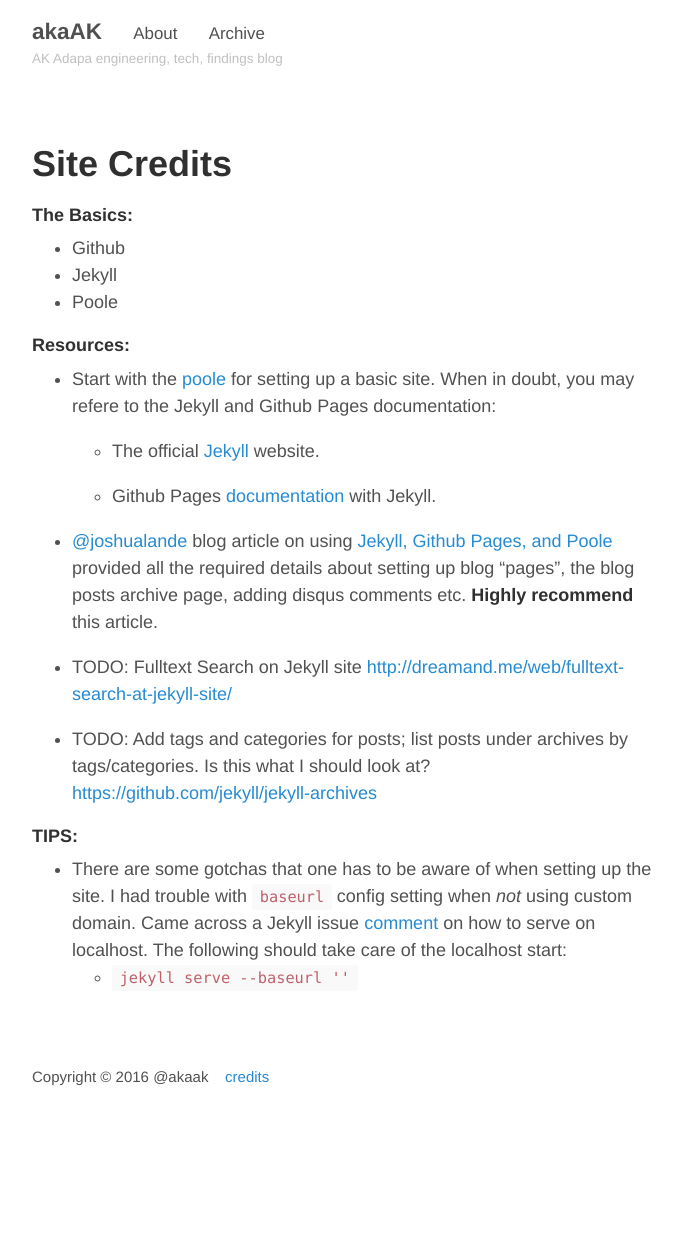
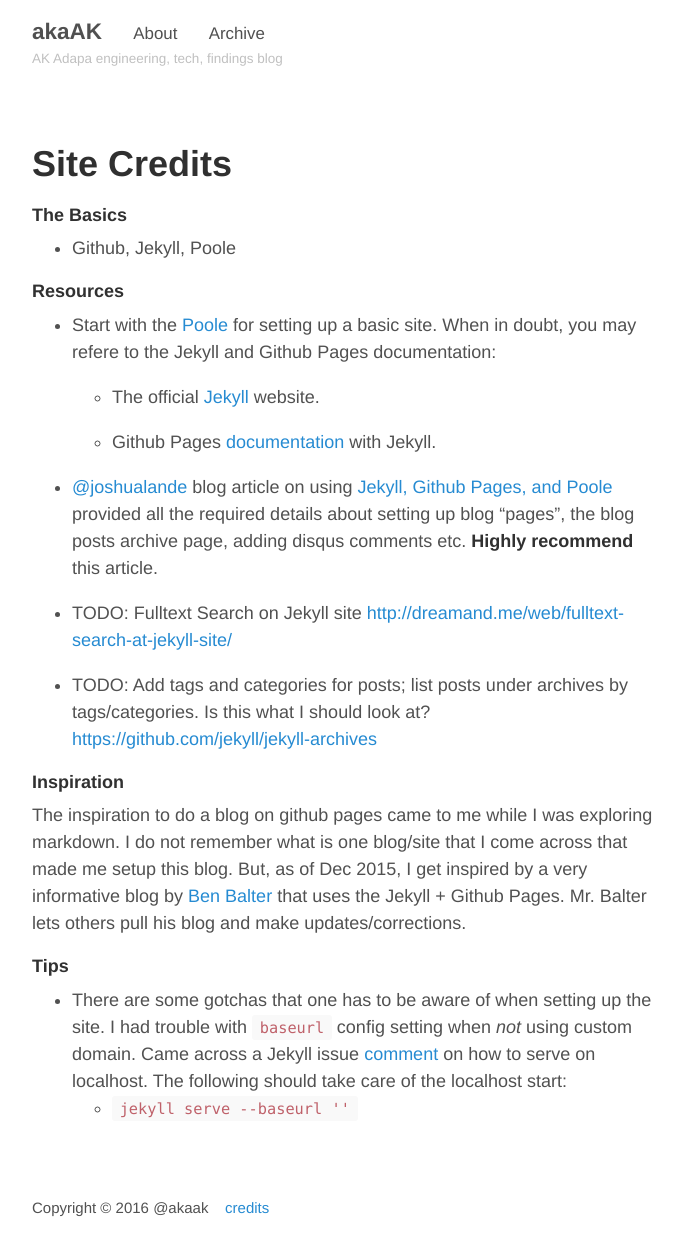
Before and after one commit to akaak/blog, a Jekyll site: the page built from credits.md, in a window 1280 px wide. Shown: the whole page, without its empty margins (293-975 px from the left). Built offline with Jekyll 4.4.1, drawn with Linux system fonts in a browser that asks for light colours; before the commit the page ends 1126 px from its top, so only the background shows below that.

```diff
--- a/credits.md
+++ b/credits.md
@@ -5,16 +5,14 @@ title: Site Credits
 
 
 
-#### The Basics:
+#### The Basics
 
-- Github
-- Jekyll
-- Poole
+- Github, Jekyll, Poole
 
 
-#### Resources:
+#### Resources
 
-- Start with the [poole](https://github.com/poole/poole) for setting up a basic site. When in doubt, you may refere to the Jekyll and Github Pages documentation:
+- Start with the [Poole](https://github.com/poole/poole) for setting up a basic site. When in doubt, you may refere to the Jekyll and Github Pages documentation:
 
 
 	- The official [Jekyll](http://jekyllrb.com/) website.
@@ -29,7 +27,12 @@ title: Site Credits
 - TODO: Add tags and categories for posts; list posts under archives by tags/categories.
 Is this what I should look at? <https://github.com/jekyll/jekyll-archives>
 
-#### TIPS:
+#### Inspiration
+
+The inspiration to do a blog on github pages came to me while I was exploring markdown. I do not remember what is one blog/site that I come across that made me setup this blog. But, as of Dec 2015, I get inspired by a very informative blog by [Ben Balter](https://github.com/benbalter/benbalter.github.com) that uses the Jekyll + Github Pages. Mr. Balter lets others pull his blog and make updates/corrections.
+
+
+#### Tips
 
 - There are some gotchas that one has to be aware of when setting up the site. I had trouble with `baseurl` config setting when _not_ using custom domain. Came across a Jekyll issue [comment](https://github.com/jekyll/jekyll/issues/332#issuecomment-18952908) on how to serve on localhost. The following should take care of the localhost start:
 	-	`jekyll serve --baseurl '' `
```
Also changed, not shown: _posts/2015-12-19-blog-with-poole.md (+9 -3 lines), about.md (+15 -6 lines), archive.md (+3 -1 lines), 1 other file.
